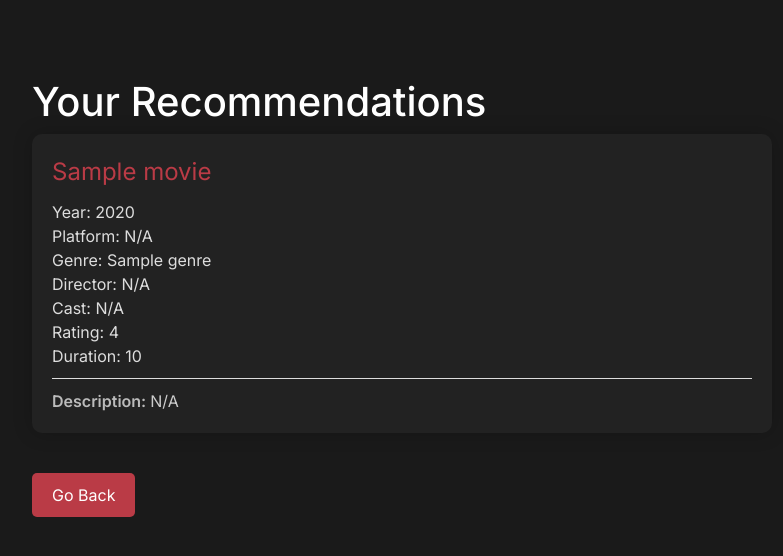
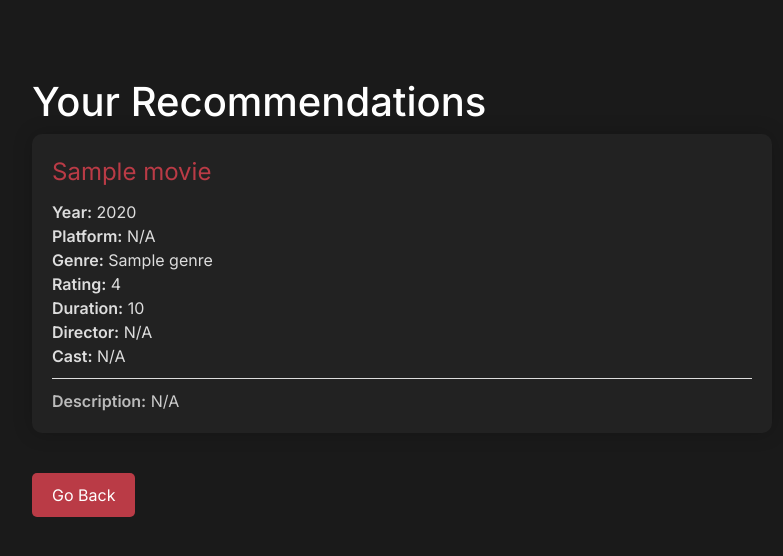
Before and after one commit to rayahmian/MovieRecommendation, a Django app: template recommender/templates/results.html in a window 1280 px wide. Shown: the top 556 px of the page, without its empty margins (238-1021 px from the left). Run offline with Django 3.2, Linux system fonts and the light colour scheme; the template is opened without the code that fills it: most values are stand-ins (such as "Sample title", 1, 10 or a date in 2020); some libraries are stand-ins or nearby versions.

Commit message:
Updated results.html

```diff
--- a/recommender/templates/results.html
+++ b/recommender/templates/results.html
@@ -37,6 +37,7 @@
         }
         .movie-description-title {
             color: #bbb;
+            font-weight: bold;
         }
         .movie-description {
             margin-top: 10px;
@@ -64,15 +65,15 @@
             {% for movie in recommendations %}
                 <div class="movie-card">
                     <div class="movie-title">{{ movie.title }}</div>
-                    <div class="movie-info">Year: {{ movie.year }}</div>
-                    <div class="movie-info">Platform: {{ movie.platform|default:"N/A" }}</div>
-                    <div class="movie-info">Genre: {{ movie.genre }}</div>
-                    <div class="movie-info">Director: {{ movie.director|default:"N/A" }}</div>
-                    <div class="movie-info">Cast: {{ movie.cast|default:"N/A" }}</div>
-                    <div class="movie-info">Rating: {{ movie.rating|default:"N/A" }}</div>
-                    <div class="movie-info">Duration: {{ movie.duration|default:"N/A" }}</div>
+                    <div class="movie-info"><strong>Year:</strong> {{ movie.year }}</div>
+                    <div class="movie-info"><strong>Platform:</strong> {{ movie.platform|default:"N/A" }}</div>
+                    <div class="movie-info"><strong>Genre:</strong> {{ movie.genre }}</div>
+                    <div class="movie-info"><strong>Rating:</strong> {{ movie.rating|default:"N/A" }}</div>
+                    <div class="movie-info"><strong>Duration:</strong> {{ movie.duration|default:"N/A" }}</div>
+                    <div class="movie-info"><strong>Director:</strong> {{ movie.director|default:"N/A" }}</div>
+                    <div class="movie-info"><strong>Cast:</strong> {{ movie.cast|default:"N/A" }}</div>
                     <div class="movie-details">
-                        <span class="movie-description-title"><strong>Description: </strong></span>
+                        <span class="movie-description-title"><strong>Description:</strong></span>
                         <span class="movie-description">{{ movie.description|default:"N/A" }}</span>
                     </div>
                 </div>
```
